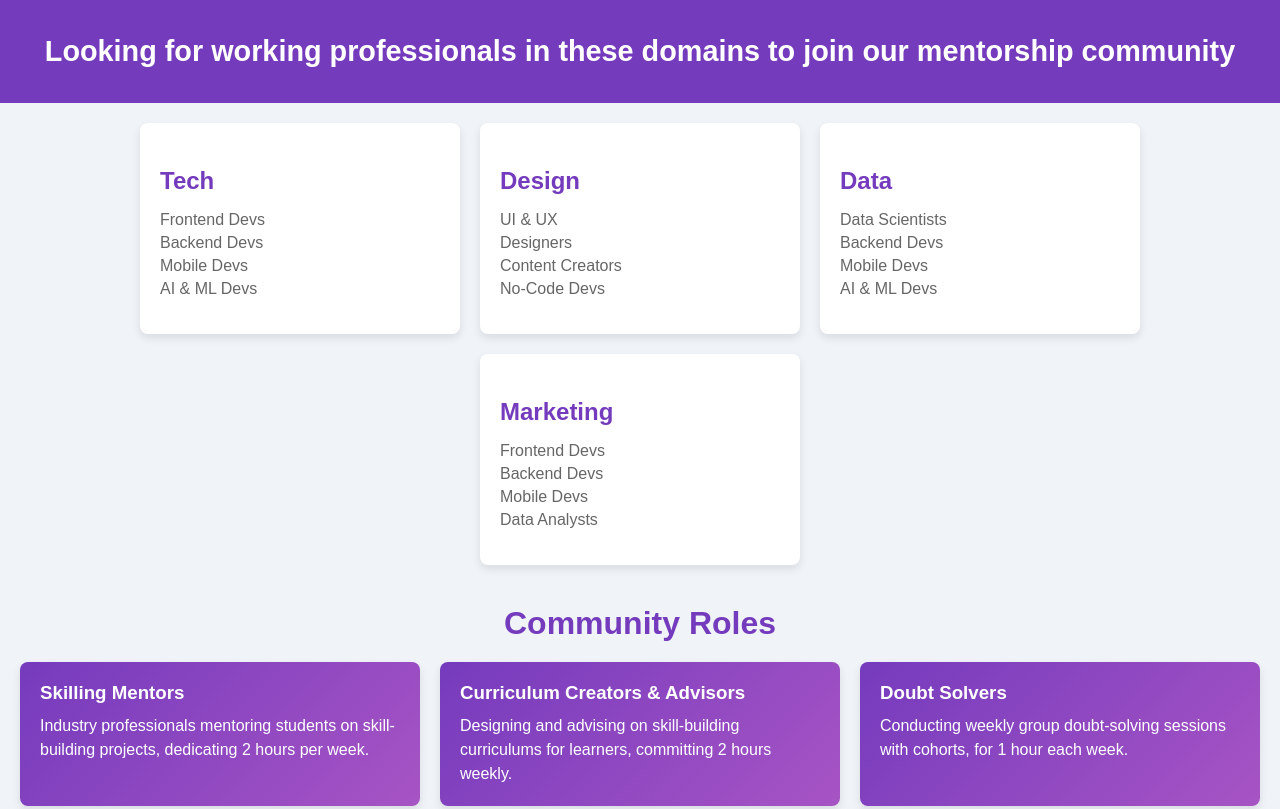
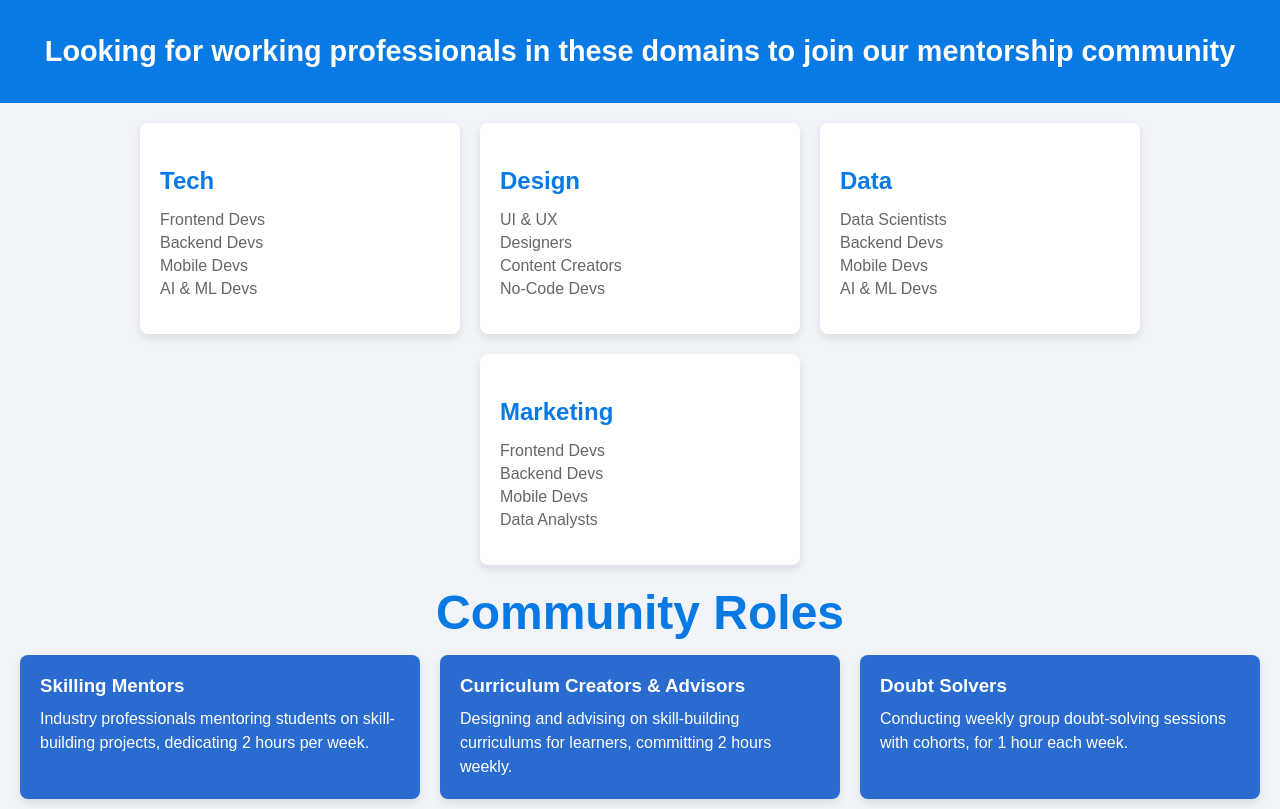
Before and after one commit to saif-alii/Barabari_, a plain HTML site: page index.html in a window 1280 px wide. Shown: the top 809 px of the page. Drawn offline with Linux system fonts and the light colour scheme.

Commit message:
Update style.css
Clean code

```diff
--- a/style.css
+++ b/style.css
@@ -10,7 +10,7 @@ body {
 header {
   text-align: center;
   padding: 30px;
-    background: #753BBD;
+  background: #097ae4;
   color: white;
 }
 
@@ -31,7 +31,7 @@ body {
   flex-wrap: wrap;
   justify-content: center;
   gap: 20px;
-    margin-bottom: 40px;
+  margin-bottom: 20px;
 }
 
 .card {
@@ -45,7 +45,7 @@ body {
 
 .card h3 {
   margin-bottom: 15px;
-    color: #753BBD;
+  color: #097ae4;
   font-size: 1.5rem;
 }
 
@@ -71,8 +71,11 @@ body {
 }
 
 .section-title {
-    font-size: 2rem;
-    color: #753BBD;
+  width: 100%;
+  height: 50px;
+  font-weight: 600;
+  font-size: 3rem;
+  color: #097ae4;
   margin: 0;
 }
 
@@ -84,7 +87,7 @@ body {
 }
 
 .role-card {
-    background: linear-gradient(135deg, #753BBD, #A754C4);
+  background: rgb(41, 107, 206);
   color: white;
   border-radius: 8px;
   padding: 20px;
```
Lines whose indentation alone changed are shown as unchanged.
